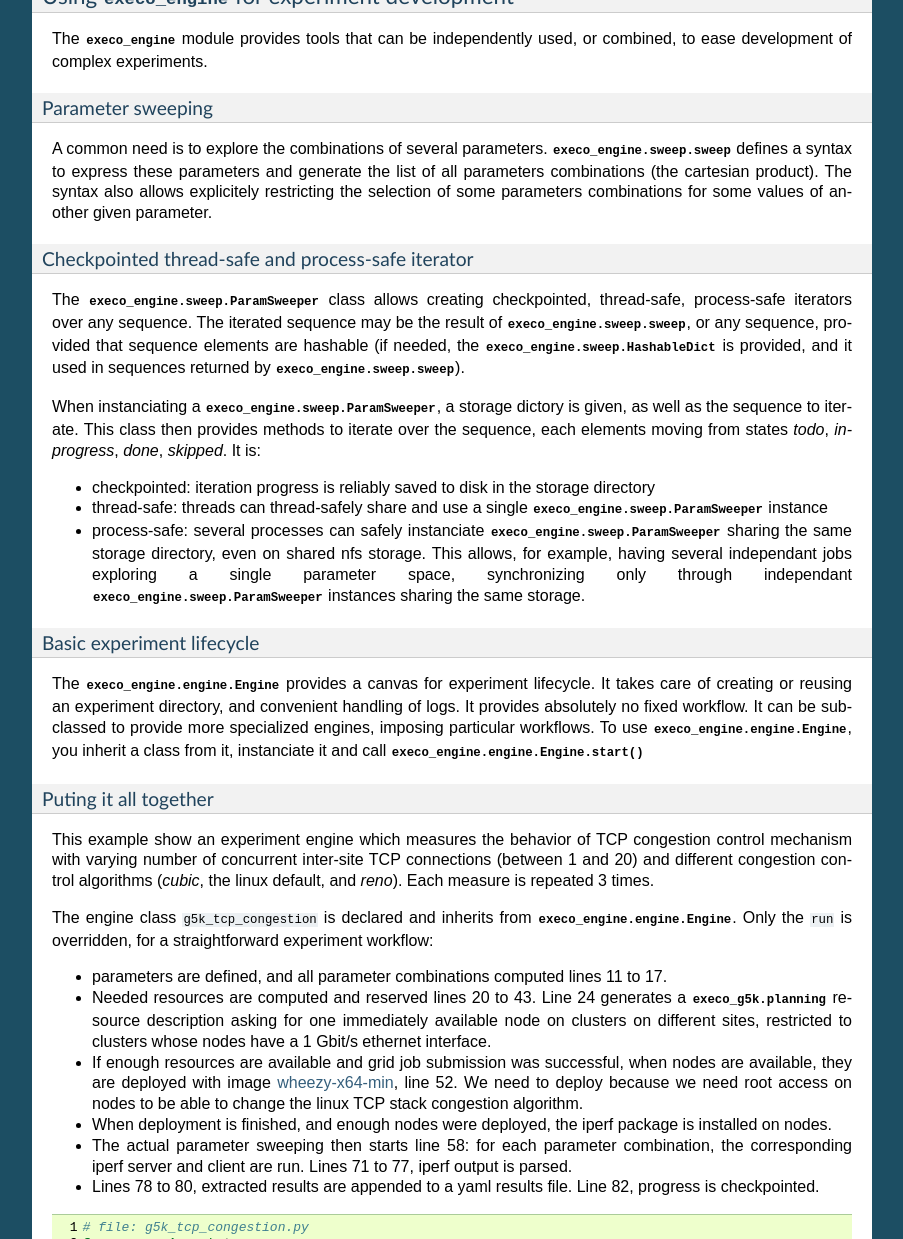
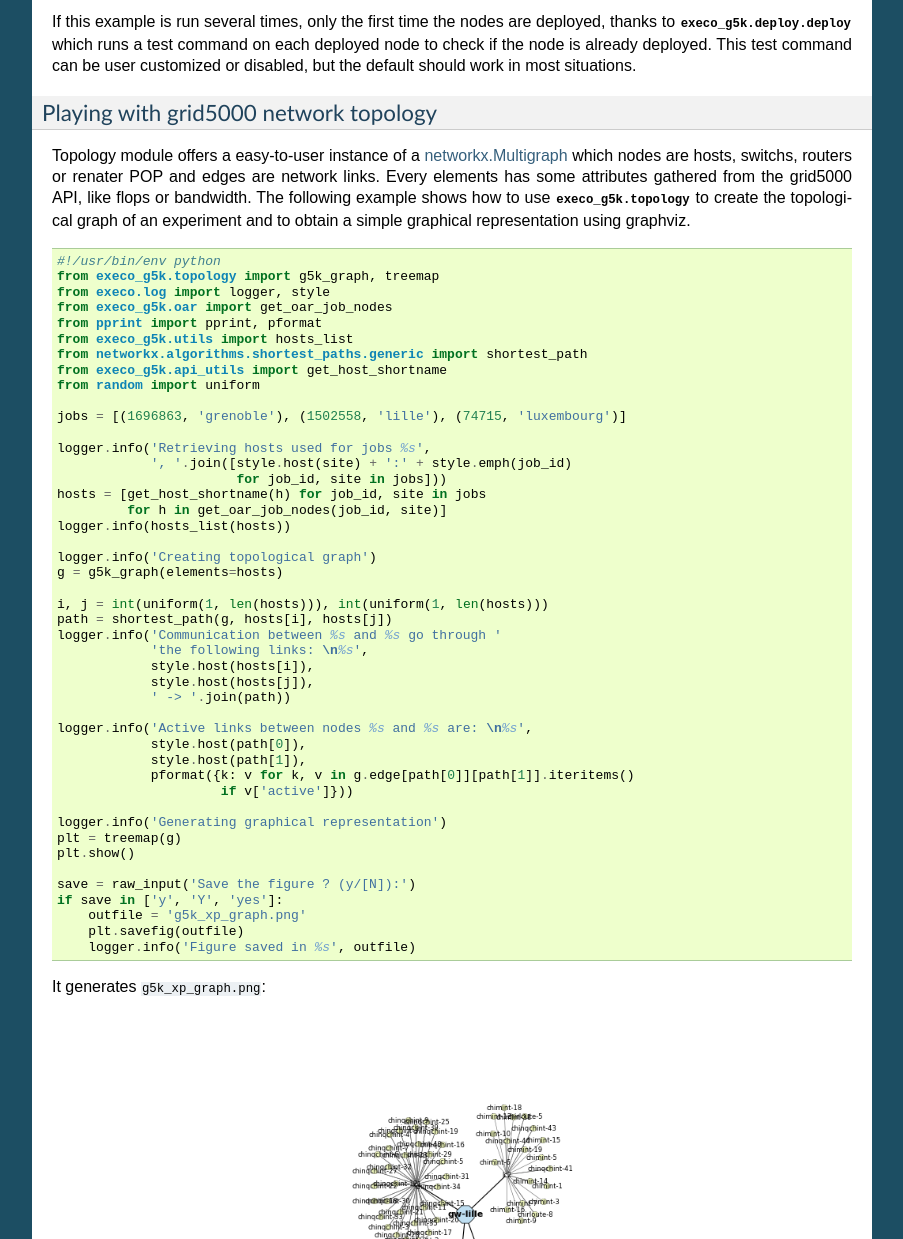
Before and after one commit to rcherrueau/execo, a Sphinx documentation site: the page built from doc/userguide.rst, in a window 1280 px wide and 1400 px high, scrolled down 11168 px, cut to the strip 161-1400 px from the top of the window. Shown: the whole strip, without its empty margins (198-1101 px from the left). Built offline with Sphinx 7.4.7, drawn with Linux system fonts in a browser that asks for light colours; pages that are not in the unit, such as notebooks, are missing from menus; some of the changed text lies outside the part shown.

Commit message:
[docs] topology: add section with code example and figure

```diff
--- a/doc/code_samples/g5k_xp_graph.py
+++ b/doc/code_samples/g5k_xp_graph.py
@@ -16,6 +16,7 @@ logger.info('Retrieving hosts used for jobs %s',
 hosts = [get_host_shortname(h) for job_id, site in jobs
          for h in get_oar_job_nodes(job_id, site)]
 logger.info(hosts_list(hosts))
+
 logger.info('Creating topological graph')
 g = g5k_graph(elements=hosts)
 
@@ -26,7 +27,6 @@ logger.info('Communication between %s and %s go through '
             style.host(hosts[i]),
             style.host(hosts[j]),
             ' -> '.join(path))
-
 
 logger.info('Active links between nodes %s and %s are: \n%s',
             style.host(path[0]),
--- a/doc/userguide.rst
+++ b/doc/userguide.rst
@@ -380,20 +380,26 @@ API to use Grid5000 services:
 
 - Grid5000 API:
 
-  - list hosts, clusters, sites
+  - list hosts, clusters, sites and network equipments
 
-  - get the cluster of a host, the site of a cluster
+  - get the cluster of a host, the site of a cluster, the network equipments of a
+  	site, a cluster or a host
 
-  - get API attributes from hosts, clusters, sites
+  - get API attributes from hosts, clusters, sites, network equipments
 
   - all of this in a secure way: even when used from outside Grid5000,
     there is no need to put Grid5000 API password in clear in scripts,
     password can be stored in the desktop environment keyring if
     available.
 
+  - a local disk is created in $HOME/.execo/g5k_api_cache
+
 - planning: advanced interaction with oar scheduler: allows getting
   the full planning of resources on grid5000, as well as finding time
   slots where resources are available.
+
+- topology: use grid5000 Network API to generate a networkx graph of the platform,
+  with simple graphical export.
 
 To use execo on grid5000, you need to install it inside grid5000, for
 example on a frontend. execo dependencies are installed on grid5000
@@ -592,6 +598,31 @@ are deployed, thanks to `execo_g5k.deploy.deploy` which runs a test
 command on each deployed node to check if the node is already
 deployed. This test command can be user customized or disabled, but
 the default should work in most situations.
+
+
+Playing with grid5000 network topology
+--------------------------------------
+
+
+
+Topology module offers a easy-to-user instance of a `networkx.Multigraph`_ which
+nodes are hosts, switchs, routers or renater POP and edges are
+network links. Every elements has some attributes gathered from the
+grid5000 API, like flops or bandwidth. The following example shows how to use
+`execo_g5k.topology` to create the topological graph of an experiment and to
+obtain a simple graphical representation using graphviz.
+
+.. literalinclude:: code_samples/g5k_xp_graph.py
+   :language: python
+
+It generates ``g5k_xp_graph.png``:
+
+.. image:: code_samples/g5k_xp_graph.png
+
+.. _a link: http://example.com/
+.. _networkx.Multigraph: http://networkx.github.io/documentation/networkx-1.9.1/reference/classes.multigraph.html?highlight=multigraph
+
+
 
 Using `execo_engine` for experiment development
 -----------------------------------------------
```
